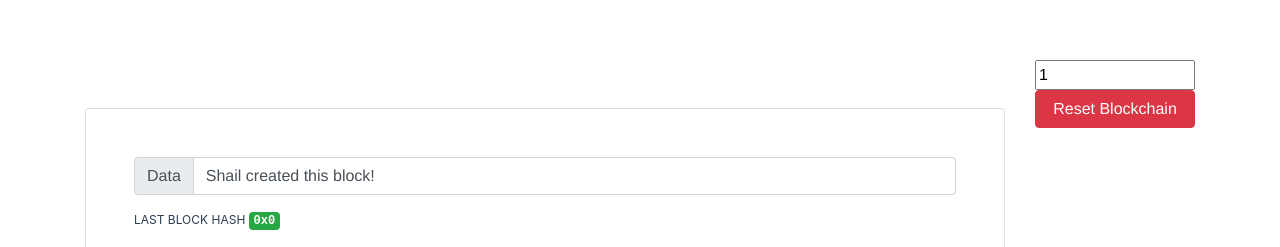
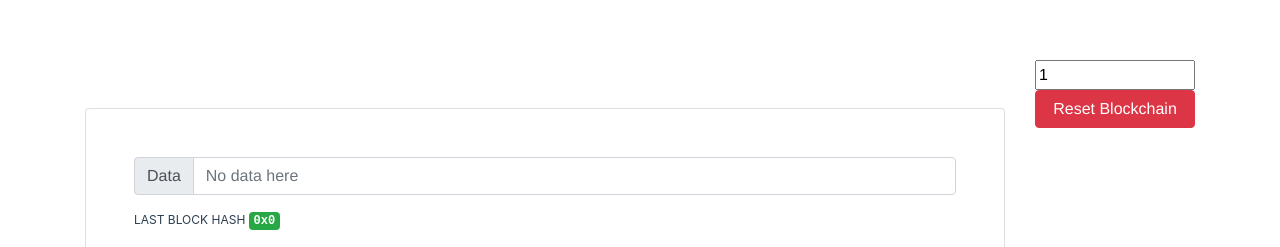
Before and after one commit to shailscript/blockchain-app, a Vue app: page / in a window 1280 px wide. Shown: the top 247 px of the page. Built offline with nearby package versions, Linux system fonts and the light colour scheme.

Commit message:
Reset-unset blockchain

```diff
--- a/src/components/Block.vue
+++ b/src/components/Block.vue
@@ -4,14 +4,14 @@
             <div class="input-group-prepend">
                 <div class="input-group-text">Data</div>
             </div>
-            <input type="text" class="form-control" placeholder="Block Data" v-model="blockData">
+            <input type="text" class="form-control" placeholder="No data here" v-model="blockData" :disabled="!match">
         </div>
         <p class="text-left hash">LAST BLOCK HASH <span class="small badge" :class="[ match ? 'badge-success' : 'badge-danger' ]">{{ block.previous_hash }}</span></p>
         <p class="text-left hash">THIS BLOCK HASH <span class="small badge badge-success">{{ block.hash }}</span></p>
         <div class="d-flex justify-content-between py-3">
             <p class="lead"><strong>{{ blockName }}</strong></p>
             <p class="lead">{{ date }}</p>
-            <button class="btn btn-secondary" v-if="!match" @click='remineBlock'>Re-mine!</button>
+            <button class="btn btn-secondary-outline btn-sm" v-if="!match" @click='remineBlock' >Remine!</button>
             <p v-else class="nounce">{{ block.nonce }}</p>
         </div>
     </div>
--- a/src/store.js
+++ b/src/store.js
@@ -11,7 +11,7 @@ export default new Vuex.Store({
       {
         index: 0,
         timestamp: 0,
-        data: 'Shail created this block!',
+        data: '',
         previous_hash: '0x0',
         nonce: 0,
         hash: '0x0a776947c6c998a0003268e7fed88cf50e15e85bf57b10c52879a1d102661cff'
@@ -32,8 +32,13 @@ export default new Vuex.Store({
       Vue.set(state.blockchain, index, block)
     },
 
+    unsetBlockchain(state){
+      state.blockchain = [];
+    },
+
     setDifficulty(state, payload) {
       state.difficulty = payload;
+
       console.log('Difficulty set to : ', payload);
     }
 
@@ -79,8 +84,9 @@ export default new Vuex.Store({
     resetBlockchain( {dispatch, commit}, payload) {
       let block = {
         index: 0,
-        blockData: 'Shail created this block!'
+        blockData: ''
       };
+      commit('unsetBlockchain');
       commit('setDifficulty', payload);
       dispatch('addToBlockchain', block);
     }
```
